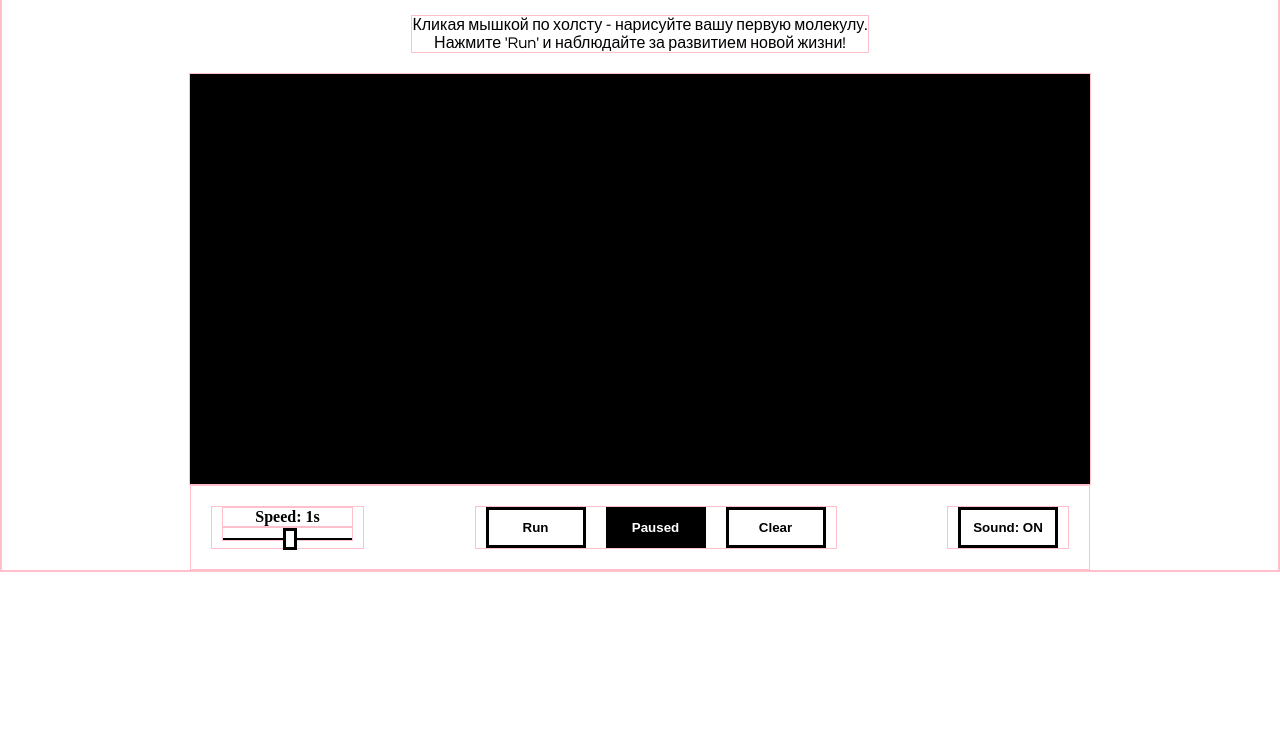
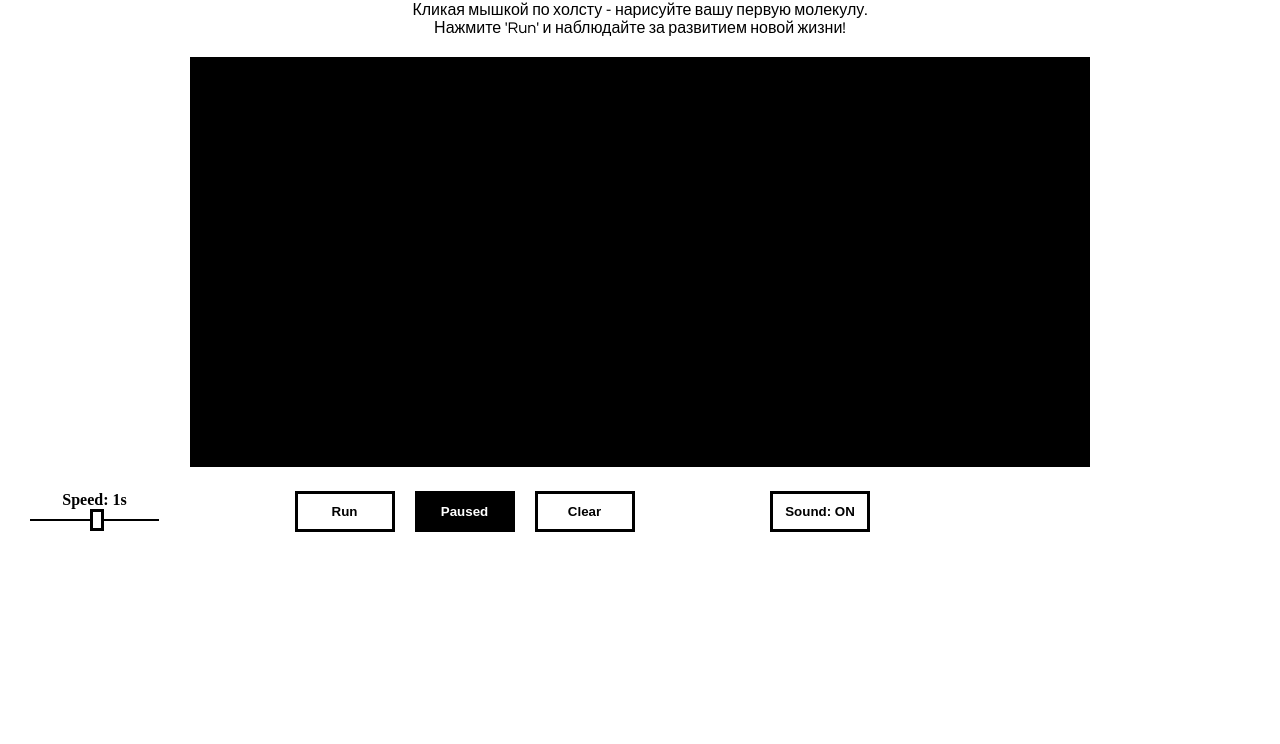
Before and after one commit to devron1n/game-of-life, a plain HTML site: page index.html in a window 1280 px wide. Shown: the part 56-800 px from the top of the page. Drawn offline with Linux system fonts and the light colour scheme.

Commit message:
Update styles

```diff
--- a/styles.scss
+++ b/styles.scss
@@ -3,9 +3,8 @@
     padding: 0;
     text-decoration: none;
     box-sizing: border-box;
-    margin: 0 auto;
     text-align: center;
-    border: 1px solid pink;
+    //border: 1px solid pink;
 
     &:focus {
         outline: none;
@@ -13,9 +12,8 @@
 }
 
 body {
-    display: flex;
-    flex-direction: column;
-    align-items: center;
+    max-width: 1360px;
+    margin: 0 auto;
 }
 
 .header {
@@ -31,7 +29,7 @@ body {
 .container {
     display: flex;
     justify-content: space-between;
-    margin: 0 auto;
+    //margin: 0 auto;
 }
 
 .speed-range {
```
Also changed, not shown: styles.css, 1 other file.
